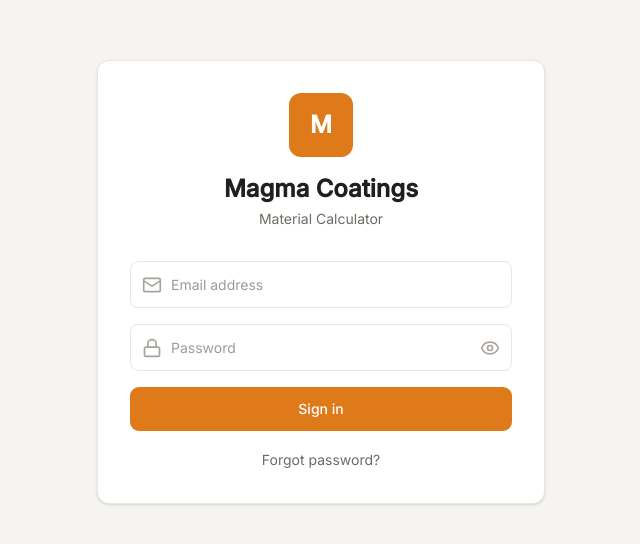
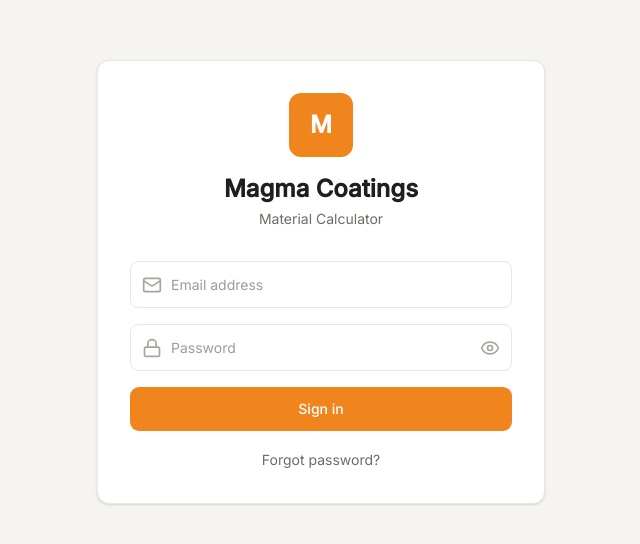
Before and after one commit to MagmaCoatings/magma-calculator, a React (Vite) app: page /login in a window 1280 px wide. Shown: the part 118-662 px from the top of the page, without its empty margins (319-959 px from the left). Built offline with nearby package versions, Linux system fonts and the light colour scheme; no server answers; what @react-pdf/renderer would draw is missing.

Commit message:
latest updates

```diff
--- a/src/components/calculator/Calculator.tsx
+++ b/src/components/calculator/Calculator.tsx
@@ -1203,7 +1203,10 @@
         <div className="px-4 py-3">
           <div className="flex items-center justify-between mb-2">
             <span className="text-stone text-sm">Total</span>
-            <span className="text-xl font-medium text-basalt total-accent">£{formatCurrency(total)}</span>
+            <span className="text-xl font-medium text-basalt">
+              <span className="total-accent">£{formatCurrency(subtotal)}</span>
+              <span className="text-sm font-normal text-stone ml-1.5">+ VAT</span>
+            </span>
           </div>
           <div className="flex gap-2">
             <Button
--- a/src/index.css
+++ b/src/index.css
@@ -1,10 +1,10 @@
 @import "tailwindcss";
 
 @theme {
-  /* Brand - sampled from Magma logo */
-  --color-molten: #DE7A1A;
-  --color-molten-ink: #B5610E;
-  --color-molten-tint: #FBF0E4;
+  /* Brand - exact orange sampled from Magma-Logo.jpg */
+  --color-molten: #F0851E;
+  --color-molten-ink: #B05E0E;
+  --color-molten-tint: #FCEFDF;
 
   /* Mineral neutrals */
   --color-basalt: #211F1D;
@@ -24,8 +24,8 @@
   --color-danger-tint: #F6E9E6;
 
   /* Legacy compatibility */
-  --color-magma: #DE7A1A;
-  --color-magma-dark: #B5610E;
+  --color-magma: #F0851E;
+  --color-magma-dark: #B05E0E;
 
   /* Radii */
   --radius-card: 12px;
```
